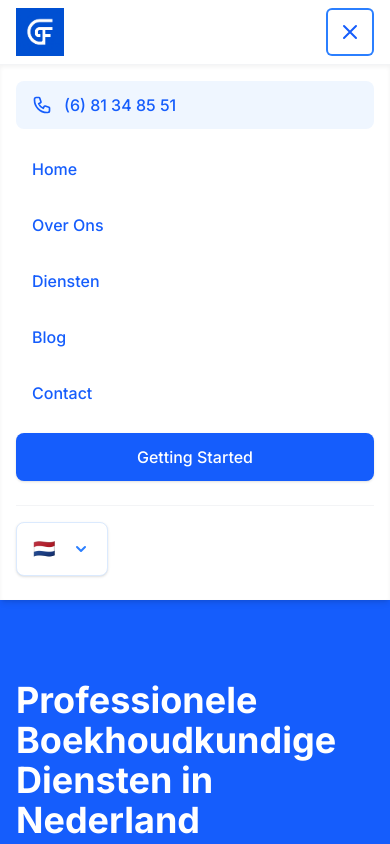
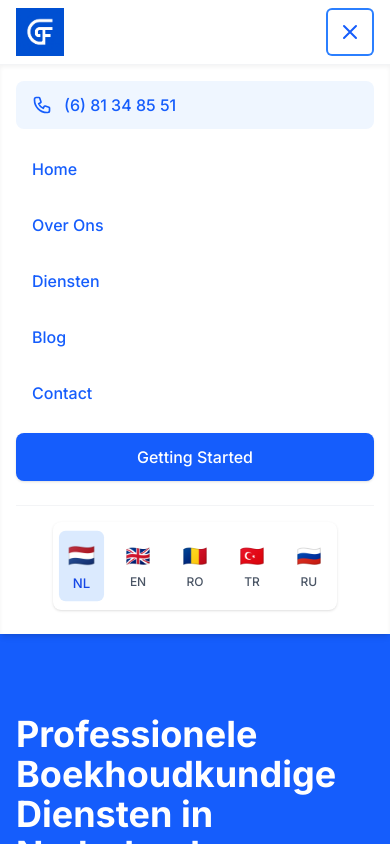
Before and after one commit to glodinasflexwork/glodinas-finance-website, a Next.js app: page / in a window 390 px wide. Both pictures are taken after a click on the button "Open main menu". Shown: the top 844 px of the page. Built offline with nearby package versions, Linux system fonts and the light colour scheme.

Commit message:
Implement horizontal flag-based language switcher for mobile devices

```diff
--- a/src/components/LanguageSwitcher.tsx
+++ b/src/components/LanguageSwitcher.tsx
@@ -59,6 +59,33 @@ const LanguageSwitcher = () => {
 
   const currentLang = languages.find(lang => lang.code === currentLanguage);
 
+  // Mobile horizontal flag switcher
+  if (isMobile) {
+    return (
+      <div className="w-full flex flex-col items-center">
+        <div className="flex justify-center items-center space-x-4 py-3 px-2 bg-white rounded-lg shadow-sm">
+          {languages.map((lang) => (
+            <button
+              key={lang.code}
+              onClick={() => changeLanguage(lang.code)}
+              className={`flex flex-col items-center justify-center p-2 rounded-md transition-all duration-150 ${
+                currentLanguage === lang.code
+                  ? 'bg-blue-100 text-blue-700 transform scale-110'
+                  : 'text-gray-600 hover:bg-blue-50'
+              }`}
+              aria-label={`Switch to ${lang.name}`}
+              aria-current={currentLanguage === lang.code ? 'true' : 'false'}
+            >
+              <span className="text-xl mb-1">{lang.flag}</span>
+              <span className="text-xs font-medium">{lang.code.toUpperCase()}</span>
+            </button>
+          ))}
+        </div>
+      </div>
+    );
+  }
+
+  // Desktop dropdown
   return (
     <div className="relative inline-block text-left">
       <div>
@@ -71,7 +98,7 @@ const LanguageSwitcher = () => {
           onClick={toggleDropdown}
         >
           <span className="text-lg mr-2">{currentLang?.flag}</span>
-          <span className={`${isMobile ? 'hidden' : 'inline'} md:inline`}>{currentLang?.name}</span>
+          <span className="inline">{currentLang?.name}</span>
           <svg
             className={`ml-2 h-5 w-5 text-blue-500 transition-transform duration-200 ${isOpen ? 'rotate-180' : ''}`}
             xmlns="http://www.w3.org/2000/svg"
@@ -86,7 +113,7 @@ const LanguageSwitcher = () => {
 
       {/* Dropdown menu with animation */}
       <div
-        className={`absolute ${isMobile ? 'left-0' : 'right-0'} mt-2 w-56 rounded-lg shadow-lg bg-white ring-1 ring-black ring-opacity-5 focus:outline-none z-50 transition-all duration-200 ease-in-out transform ${
+        className={`absolute right-0 mt-2 w-56 rounded-lg shadow-lg bg-white ring-1 ring-black ring-opacity-5 focus:outline-none z-50 transition-all duration-200 ease-in-out transform ${
           isOpen
             ? 'opacity-100 scale-100'
             : 'opacity-0 scale-95 pointer-events-none'
```
